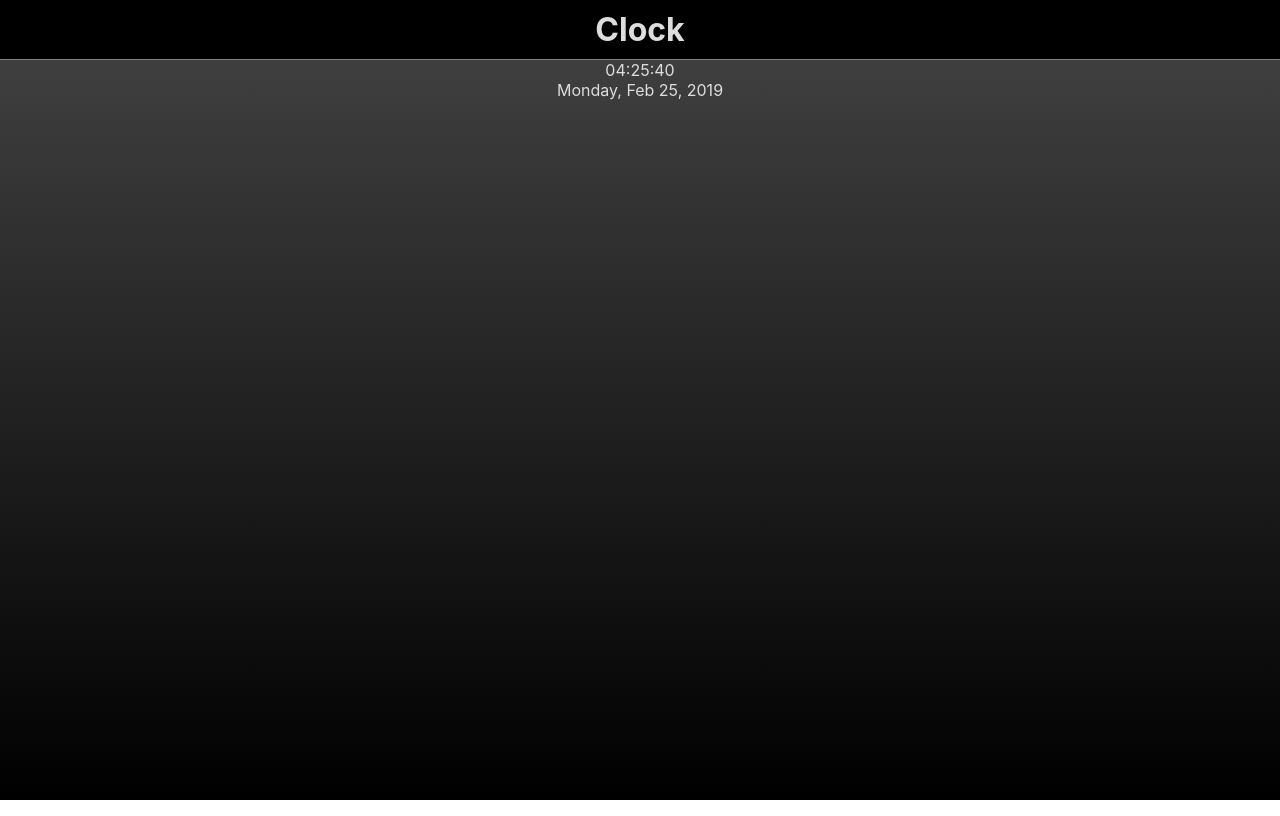
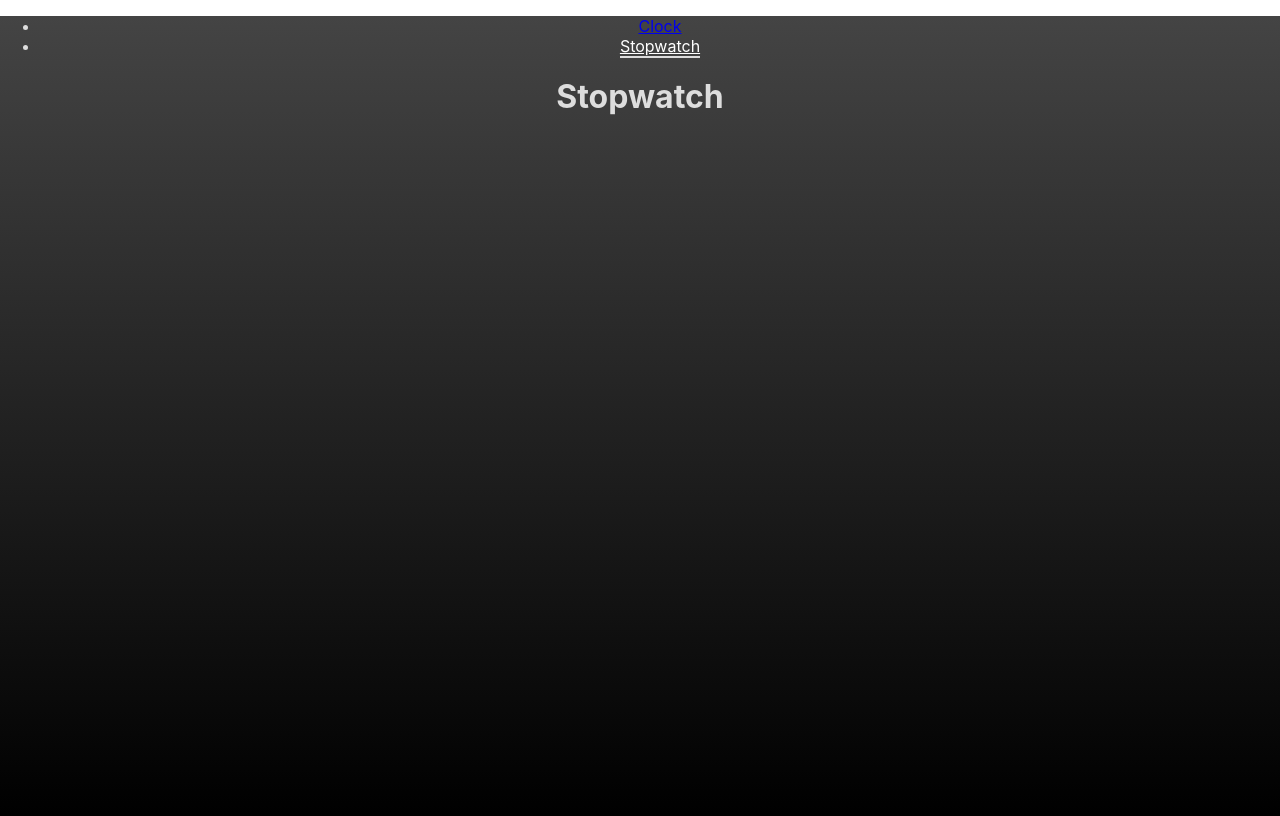
Before and after one commit to iroirous/ReactClock, a React (Create React App) app: page /stopwatch in a window 1280 px wide. Built offline with nearby package versions, Linux system fonts and the light colour scheme.

Commit message:
Stopwatchコンポーネントを追加し、ページ遷移もできるようにした。

```diff
--- a/package.json
+++ b/package.json
@@ -3,8 +3,11 @@
   "version": "0.1.0",
   "private": true,
   "dependencies": {
+    "history": "^4.7.2",
     "react": "^16.8.3",
     "react-dom": "^16.8.3",
+    "react-router": "^4.3.1",
+    "react-router-dom": "^4.3.1",
     "react-scripts": "2.1.5"
   },
   "scripts": {
--- a/src/App.css
+++ b/src/App.css
@@ -1,16 +1,10 @@
-.App{
+.container{
   height: 100%;
-  background: linear-gradient(#444, #000);
   text-align: center;
   color: #ddd;
 }
 
-header{
-  border-bottom: 1px solid gray;
-  background: black;
+.content{
+  height: 100%;
+  background: linear-gradient(#444, #000);
 }
-
-h1{
-  margin: 0;
-  padding: 10px;
-}
--- a/src/App.js
+++ b/src/App.js
@@ -1,19 +1,19 @@
 import React, { Component } from 'react';
+import { Route, BrowserRouter } from 'react-router-dom';
 import './App.css';
 
 import DigitalClock from './components/digitalClock.js';
+import Stopwatch from './components/stopwatch.js';
 
 class App extends Component {
   render() {
     return (
-      <div className="App">
-        <header>
-          <h1>Clock</h1>
-        </header>
-        <div className="Content">
-          <DigitalClock />
+      <BrowserRouter>
+        <div className="content">
+          <Route exact path="/" component={DigitalClock} />
+          <Route path="/stopwatch" component={Stopwatch} />
         </div>
-      </div>
+      </BrowserRouter>
     );
   }
 }
--- a/src/components/digitalClock.js
+++ b/src/components/digitalClock.js
@@ -1,5 +1,6 @@
 import React from 'react';
 import style from './digitalClock.css';
+import Header from './header.js';
 
 class DigitalClock extends React.Component {
     constructor(){
@@ -29,6 +30,8 @@ class DigitalClock extends React.Component {
     render(){
         const time = this.state.time;
         return(
+            <div className="container">
+                <Header />
                 <div className={style.dClockContainer}>
                     <div className={style.dClockMain}>
                         <div className={style.dClockTime}>
@@ -40,6 +43,8 @@ class DigitalClock extends React.Component {
                         </div>
                     </div>
                 </div>
+            </div>
+
         );
     }
 }
--- /dev/null
+++ b/src/components/header.css
@@ -0,0 +1,28 @@
+:local header{
+    margin-bottom: 5vh;
+}
+
+:local header ul{
+    list-style: none;
+    margin: 0 2vw;
+    padding: 0;
+}
+
+:local header li{
+    display: inline-block;
+    width: calc(100% / 2);
+}
+
+:local header a{
+    color: #bbb;
+    text-decoration: none;
+    font-size: 12pt;
+    display: block;
+    padding: 10px;
+    box-sizing: border-box;
+}
+
+header .active{
+    color: white;
+    border-bottom: 2px solid #ddd;
+}
--- /dev/null
+++ b/src/components/header.js
@@ -0,0 +1,18 @@
+import React from 'react';
+import { NavLink } from 'react-router-dom';
+import style from './header.css';
+
+class Header extends React.Component{
+    render(){
+        return(
+            <header>
+                <ul>
+                    <li><NavLink exact to="/">Clock</NavLink></li>
+                    <li><NavLink to="/stopwatch">Stopwatch</NavLink></li>
+                </ul>
+            </header>
+        );
+    }
+}
+
+export default Header;
--- /dev/null
+++ b/src/components/stopwatch.js
@@ -0,0 +1,14 @@
+import React from 'react';
+import Header from './header.js';
+
+class Stopwatch extends React.Component{
+    render(){
+        return(
+            <div className="container">
+                <Header />
+                <h1>Stopwatch</h1>
+            </div>
+        );
+    }
+}
+export default Stopwatch;
```
Also changed, not shown: 1 other file (tests, documents, lock files or other folders). Lines whose indentation alone changed are shown as unchanged.
